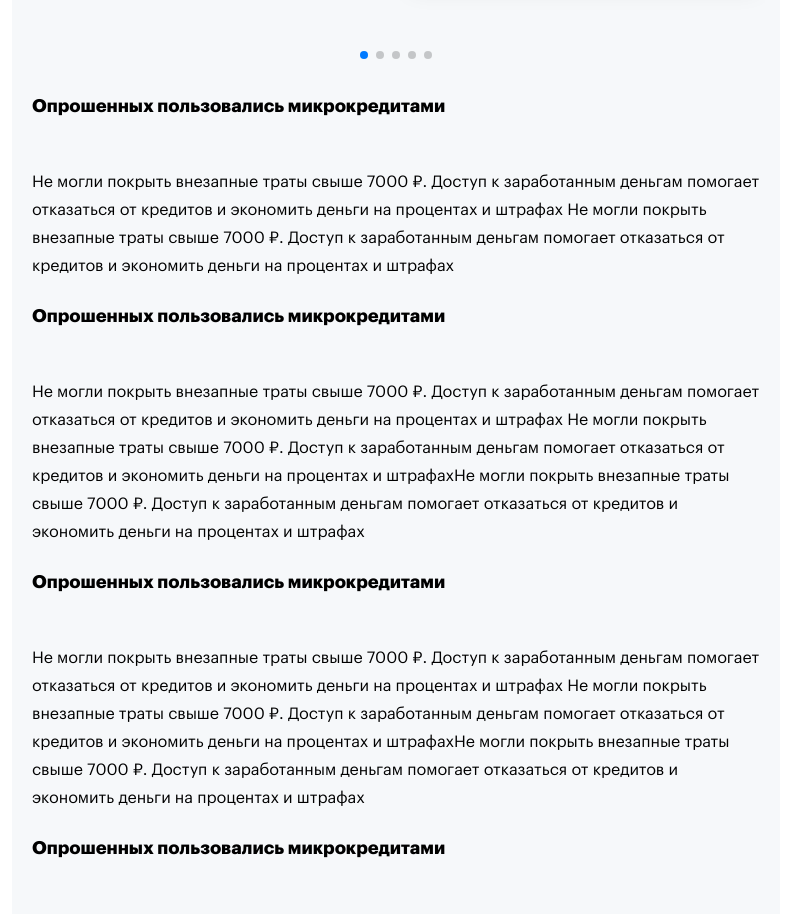
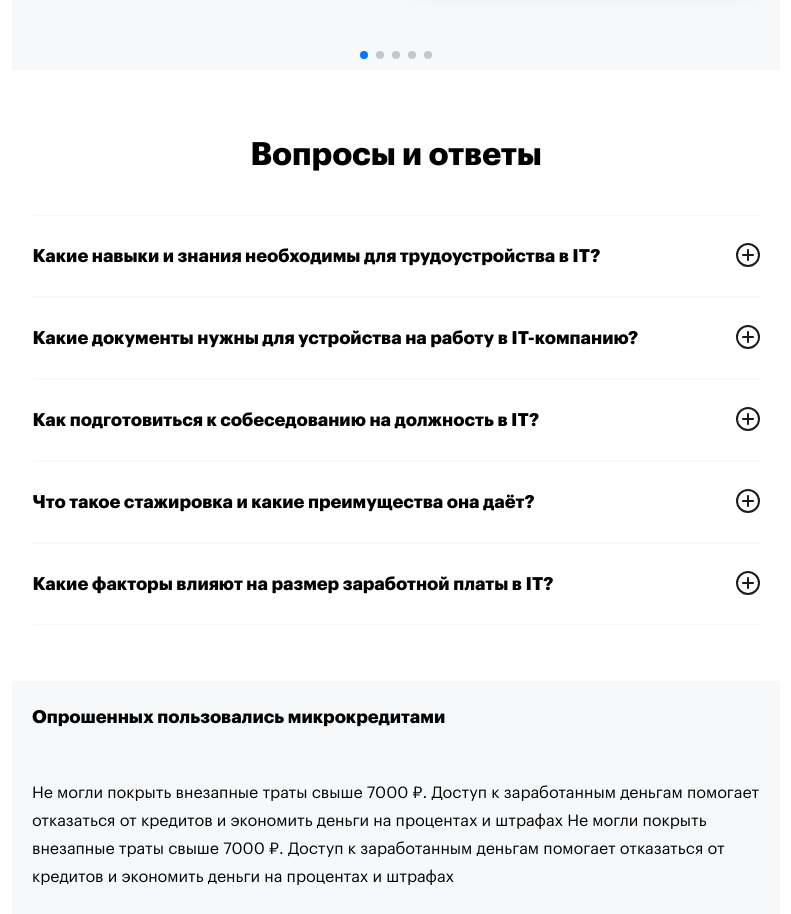
Before and after one commit to AndrewRusanov/lab-internet-test, a React (Vite) app: page / in a window 1280 px wide. Shown: the part 2200-3114 px from the top of the page, without its empty margins (244-1035 px from the left). Built offline with nearby package versions, Linux system fonts and the light colour scheme.

Commit message:
feat: add QA component with adaptive

```diff
--- a/src/UI/Icon/Icon.tsx
+++ b/src/UI/Icon/Icon.tsx
@@ -6,6 +6,8 @@ const DeliveryTruck = lazy(() => import("./components/DeliveryTruck"));
 const Secure = lazy(() => import("./components/Secure"));
 const MoneyBags = lazy(() => import("./components/MoneyBags"));
 const DefaultUser = lazy(() => import("./components/DefaultUser"));
+const Plus = lazy(() => import("./components/Plus"));
+const Cross = lazy(() => import("./components/Cross"));
 
 const IconWrapper: FC<PropsWithChildren<unknown>> = (props) => (
   <Suspense fallback={<Loader isSmall />}>{props.children}</Suspense>
@@ -37,6 +39,16 @@ const Icon = {
       <DefaultUser />
     </IconWrapper>
   ),
+  Plus: () => (
+    <IconWrapper>
+      <Plus />
+    </IconWrapper>
+  ),
+  Cross: () => (
+    <IconWrapper>
+      <Cross />
+    </IconWrapper>
+  ),
 };
 
 export default Icon;
--- /dev/null
+++ b/src/UI/Icon/components/Cross/Cross.tsx
@@ -0,0 +1,16 @@
+const Cross = () => (
+  <svg
+    width="24"
+    height="24"
+    viewBox="0 0 24 24"
+    fill="none"
+    xmlns="http://www.w3.org/2000/svg"
+  >
+    <path
+      d="M16.2426 14.8286L13.4142 12.0002L16.2426 9.17175C16.4302 8.98421 16.5355 8.72986 16.5355 8.46464C16.5355 8.19942 16.4302 7.94507 16.2426 7.75753C16.0551 7.57 15.8008 7.46464 15.5355 7.46464C15.2703 7.46464 15.016 7.57 14.8284 7.75753L12 10.586L9.17157 7.75753C8.98404 7.57 8.72968 7.46464 8.46447 7.46464C8.19925 7.46464 7.9449 7.57 7.75736 7.75753C7.56982 7.94507 7.46447 8.19942 7.46447 8.46464C7.46447 8.72986 7.56982 8.98421 7.75736 9.17175L10.5858 12.0002L7.75736 14.8286C7.56982 15.0161 7.46447 15.2705 7.46447 15.5357C7.46447 15.8009 7.56982 16.0553 7.75736 16.2428C7.9449 16.4304 8.19925 16.5357 8.46447 16.5357C8.72968 16.5357 8.98404 16.4304 9.17157 16.2428L12 13.4144L14.8284 16.2428C15.016 16.4304 15.2703 16.5357 15.5355 16.5357C15.8008 16.5357 16.0551 16.4304 16.2426 16.2428C16.4302 16.0553 16.5355 15.8009 16.5355 15.5357C16.5355 15.2705 16.4302 15.0161 16.2426 14.8286Z"
+      fill="#191C1F"
+    />
+    <circle cx="12" cy="12" r="11" stroke="#191C1F" stroke-width="2" />
+  </svg>
+);
+export default Cross;
--- /dev/null
+++ b/src/UI/Icon/components/Cross/index.ts
@@ -0,0 +1,2 @@
+import Cross from "./Cross";
+export default Cross;
--- /dev/null
+++ b/src/UI/Icon/components/Plus/Plus.tsx
@@ -0,0 +1,16 @@
+const Plus = () => (
+  <svg
+    width="24"
+    height="24"
+    viewBox="0 0 24 24"
+    fill="none"
+    xmlns="http://www.w3.org/2000/svg"
+  >
+    <path
+      d="M17 11H13V7C13 6.73478 12.8946 6.48043 12.7071 6.29289C12.5196 6.10536 12.2652 6 12 6C11.7348 6 11.4804 6.10536 11.2929 6.29289C11.1054 6.48043 11 6.73478 11 7V11H7C6.73478 11 6.48043 11.1054 6.29289 11.2929C6.10536 11.4804 6 11.7348 6 12C6 12.2652 6.10536 12.5196 6.29289 12.7071C6.48043 12.8946 6.73478 13 7 13H11V17C11 17.2652 11.1054 17.5196 11.2929 17.7071C11.4804 17.8946 11.7348 18 12 18C12.2652 18 12.5196 17.8946 12.7071 17.7071C12.8946 17.5196 13 17.2652 13 17V13H17C17.2652 13 17.5196 12.8946 17.7071 12.7071C17.8946 12.5196 18 12.2652 18 12C18 11.7348 17.8946 11.4804 17.7071 11.2929C17.5196 11.1054 17.2652 11 17 11Z"
+      fill="#191C1F"
+    />
+    <circle cx="12" cy="12" r="11" stroke="#191C1F" stroke-width="2" />
+  </svg>
+);
+export default Plus;
--- /dev/null
+++ b/src/UI/Icon/components/Plus/index.ts
@@ -0,0 +1,2 @@
+import Plus from "./Plus";
+export default Plus;
--- a/src/components/App.tsx
+++ b/src/components/App.tsx
@@ -8,7 +8,7 @@ import InfoBlock from "./InfoBlock";
 import Form from "./Form";
 import Footer from "./Footer";
 import Reviews from "./Reviews/Reviews";
-
+import QA from "./QA";
 
 import styles from "./App.module.css";
 
@@ -20,6 +20,7 @@ const App: FC = () => {
       <HowItWorks />
       <ThirdBlock />
       <Reviews />
+      <QA />
       <InfoBlock />
       <Form />
       <Footer />
--- /dev/null
+++ b/src/components/QA/QA.module.css
@@ -0,0 +1,97 @@
+.container {
+  display: flex;
+  flex-direction: column;
+  align-items: center;
+  justify-content: center;
+  max-width: 1008px;
+  margin: 80px auto;
+  background-color: var(--white);
+}
+
+.title {
+  font-size: 32px;
+  line-height: 40px;
+  font-weight: 700;
+  margin: 0 0 40px 0;
+  padding: 0;
+}
+
+.item {
+  width: 100%;
+  border-top: 1px solid var(--extra-light-gray);
+  border-bottom: 1px solid var(--extra-light-gray);
+  padding: 24px 0;
+  display: flex;
+  flex-direction: column;
+}
+
+.questionContainer {
+  display: flex;
+  width: 100%;
+  flex-direction: row;
+  justify-content: space-between;
+  align-items: center;
+  cursor: pointer;
+}
+
+.itemQuestion {
+  margin: 0;
+  padding: 0;
+  font-size: 18px;
+  line-height: 32px;
+  font-weight: 700;
+}
+
+.itemAnswerContainer {
+  max-height: 0;
+  opacity: 0;
+  overflow: hidden;
+  transition: max-height 0.3s ease, opacity 0.3s ease;
+}
+
+.itemAnswerShowed {
+  max-height: 500px;
+  opacity: 1;
+}
+
+.itemAnswer {
+  margin: 24px 0 0 0;
+  padding: 0;
+  font-size: 18px;
+  line-height: 32px;
+  font-weight: 400;
+  color: var(--dark-gray);
+  max-width: 936px;
+}
+
+@media screen and (max-width: 1919px) {
+  .container {
+    max-width: 727px;
+    margin: 65px auto 56px;
+  }
+
+  .itemAnswer {
+    max-width: 675px;
+  }
+}
+
+@media screen and (max-width: 767px) {
+  .container {
+    max-width: 343px;
+    margin: 56px auto;
+  }
+
+  .itemAnswer {
+    max-width: 299px;
+  }
+}
+
+@media screen and (max-width: 374px) {
+  .container {
+    max-width: 288px;
+  }
+
+  .itemAnswer {
+    max-width: 244px;
+  }
+}
--- /dev/null
+++ b/src/components/QA/QA.tsx
@@ -0,0 +1,49 @@
+import { useState } from "react";
+import styles from "./QA.module.css";
+import { QAList } from "data/constants";
+import Icon from "UI/Icon";
+import { QuastionAnswer } from "types/QATypes";
+
+const QA = () => {
+  const [selectedQuestion, setSelectedQuestion] = useState<string>("");
+
+  const handleQuestionClick = (item: QuastionAnswer) => {
+    if (selectedQuestion === item.question) {
+      return setSelectedQuestion("");
+    }
+    setSelectedQuestion(item.question);
+  };
+
+  return (
+    <section className={styles.container}>
+      <h2 className={styles.title}>Вопросы и ответы</h2>
+
+      {QAList.map((item, index) => (
+        <div key={index} className={styles.item}>
+          <div
+            className={styles.questionContainer}
+            onClick={() => handleQuestionClick(item)}
+          >
+            <h3 className={styles.itemQuestion}>{item.question}</h3>
+            <span>
+              {selectedQuestion === item.question ? (
+                <Icon.Cross />
+              ) : (
+                <Icon.Plus />
+              )}
+            </span>
+          </div>
+          <div
+            className={`${styles.itemAnswerContainer} ${
+              selectedQuestion === item.question ? styles.itemAnswerShowed : ""
+            }`}
+          >
+            <p className={styles.itemAnswer}>{item.answer}</p>
+          </div>
+        </div>
+      ))}
+    </section>
+  );
+};
+
+export default QA;
--- /dev/null
+++ b/src/components/QA/index.ts
@@ -0,0 +1,2 @@
+import QA from "./QA";
+export default QA;
--- a/src/data/constants.tsx
+++ b/src/data/constants.tsx
@@ -1,5 +1,6 @@
 import { howItWorksItem } from "types/howItWorksTypes";
 import { InfoBlockItem } from "types/infoBlockTypes";
+import { QuastionAnswer } from "types/QATypes";
 import { ReviewItem } from "types/reviewsTypes";
 import Icon from "UI/Icon";
 
@@ -102,3 +103,31 @@ export const infoBlockList: InfoBlockItem[] = [
       "Не могли покрыть внезапные траты свыше 7000 ₽. Доступ к заработанным деньгам помогает отказаться от кредитов и экономить деньги на процентах и штрафах Не могли покрыть внезапные траты свыше 7000 ₽. Доступ к заработанным деньгам помогает отказаться от кредитов и экономить деньги на процентах и штрафах",
   },
 ];
+
+export const QAList: QuastionAnswer[] = [
+  {
+    question: "Какие навыки и знания необходимы для трудоустройства в IT?",
+    answer:
+      "Для трудоустройства в сфере IT необходимы знания и навыки, связанные с конкретными технологиями и областями разработки. Это может быть знание языков программирования (Python, Java, C++, JavaScript и др.), опыт работы с базами данных (MySQL, PostgreSQL), понимание принципов работы алгоритмов и структур данных, умение работать с инструментами DevOps (Git, Docker) и многое другое. Также важны коммуникативные навыки, умение работать в команде и решать проблемы.",
+  },
+  {
+    question: "Какие документы нужны для устройства на работу в IT-компанию?",
+    answer:
+      "Обычно для трудоустройства в IT-компании требуются следующие документы: паспорт, трудовая книжка (если это не первое место работы), документ об образовании, СНИЛС, ИНН, военный билет (для мужчин). Также могут потребоваться дополнительные документы, например, медицинская книжка или водительское удостоверение.",
+  },
+  {
+    question: "Как подготовиться к собеседованию на должность в IT?",
+    answer:
+      "Подготовка к собеседованию включает в себя изучение информации о компании, её продуктах и услугах, а также о должности, на которую вы претендуете. Важно также попрактиковаться в решении задач, которые могут быть предложены на собеседовании, и продумать ответы на возможные вопросы. Кроме того, стоит обратить внимание на свой внешний вид и манеру общения.",
+  },
+  {
+    question: "Что такое стажировка и какие преимущества она даёт?",
+    answer:
+      "Стажировка — это возможность получить опыт работы в компании без заключения трудового договора. Стажёры обычно выполняют простые задачи под руководством более опытных сотрудников. Стажировки могут быть оплачиваемыми или неоплачиваемыми. Преимущества стажировок включают в себя получение опыта работы, знакомство с корпоративной культурой, возможность проявить себя и получить рекомендации от наставников.",
+  },
+  {
+    question: "Какие факторы влияют на размер заработной платы в IT?",
+    answer:
+      "Размер заработной платы в IT зависит от многих факторов, таких как опыт работы, уровень образования, навыки и компетенции, регион, компания и позиция.",
+  },
+];
--- /dev/null
+++ b/src/types/QATypes.ts
@@ -0,0 +1,4 @@
+export type QuastionAnswer = {
+  question: string;
+  answer: string;
+};
```
